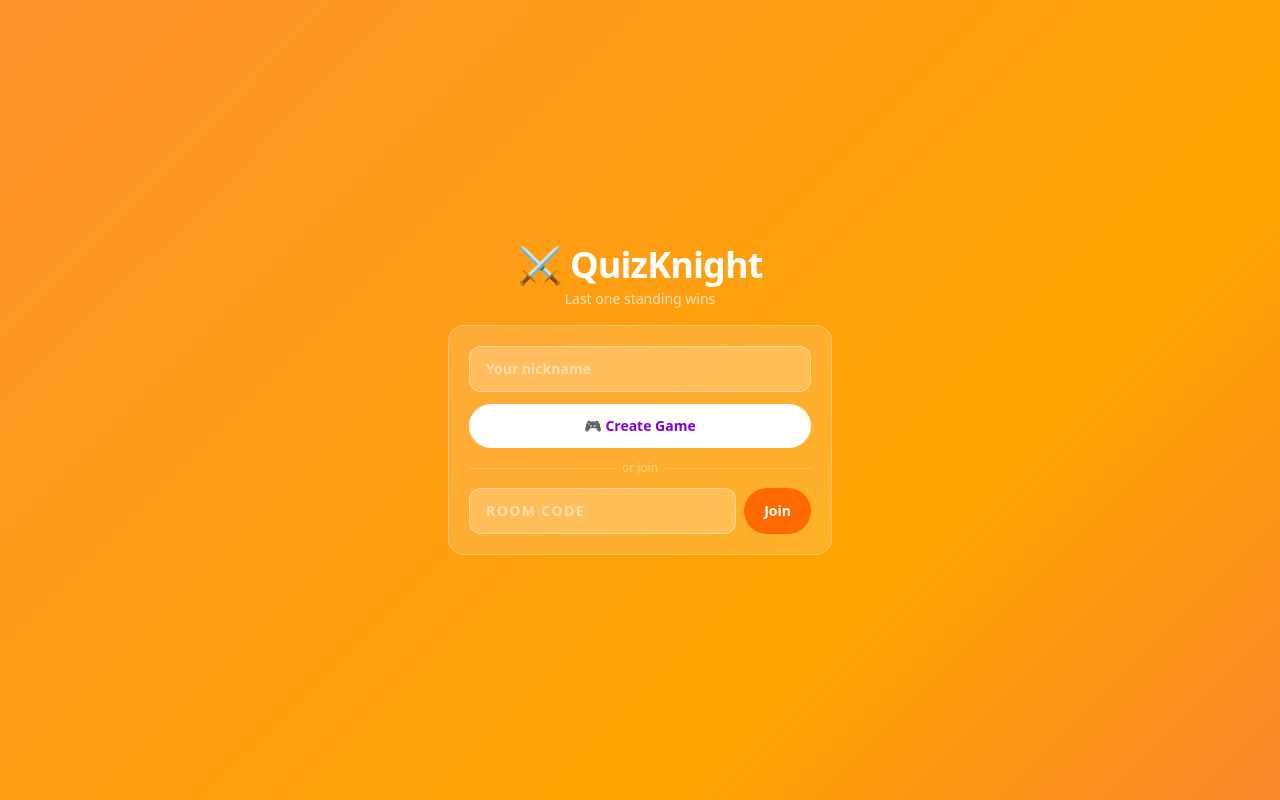
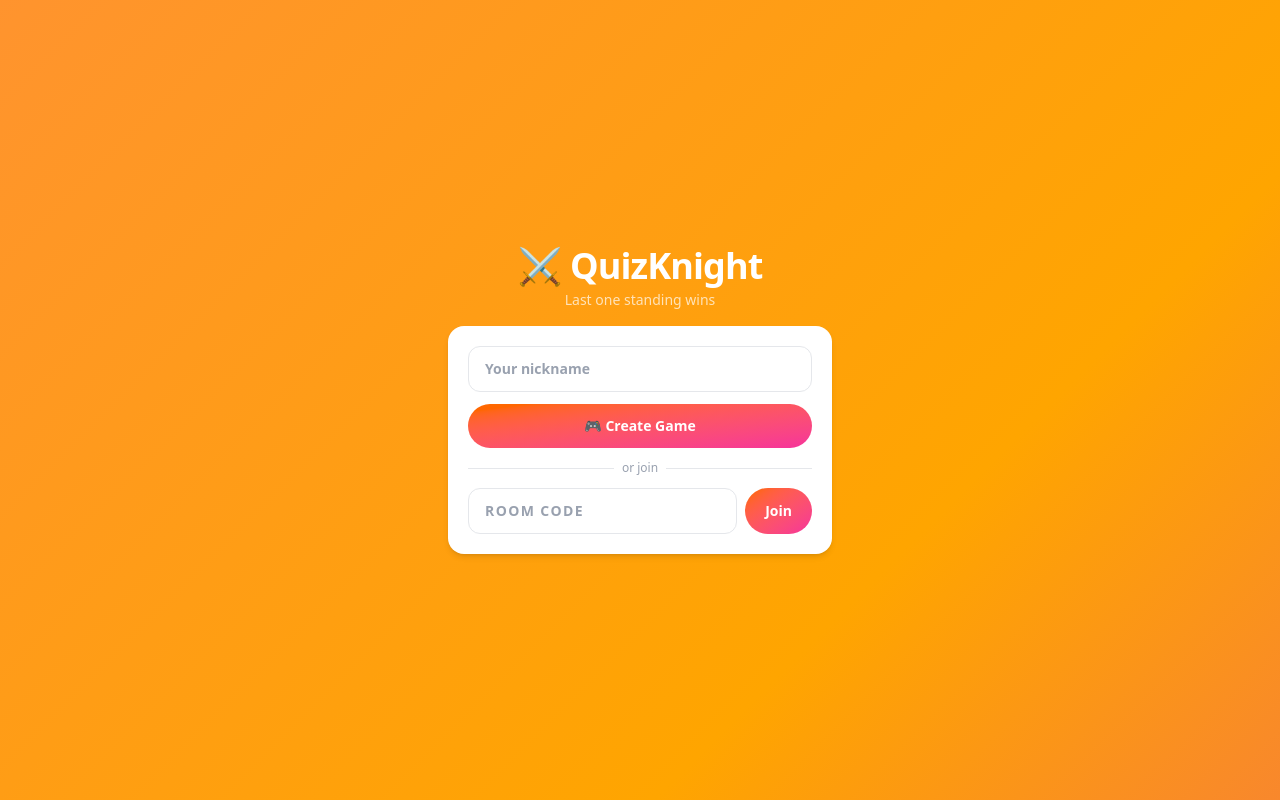
Before and after one commit to Murph-bot/quiz-project, a Next.js app: page / in a window 1280 px wide. Built offline with nearby package versions, Linux system fonts and the light colour scheme.

Commit message:
feat(ui): HomeScreen — white card form, gradient buttons, gray divider

```diff
--- a/src/components/HomeScreen.tsx
+++ b/src/components/HomeScreen.tsx
@@ -79,28 +79,28 @@ export default function HomeScreen() {
           <p className="text-white/70 text-sm mt-1">Last one standing wins</p>
         </div>
 
-        <div className="bg-white/15 backdrop-blur border border-white/30 rounded-2xl p-5 flex flex-col gap-3">
+        <div className="bg-white rounded-2xl shadow-md p-5 flex flex-col gap-3">
           <input
             type="text"
             placeholder="Your nickname"
             maxLength={20}
             value={nickname}
             onChange={e => { setNickname(e.target.value); setError('') }}
-            className="w-full bg-white/20 border border-white/40 rounded-xl px-4 py-3 text-white placeholder-white/50 font-bold text-sm focus:outline-none focus:border-white"
+            className="w-full bg-white border border-gray-200 rounded-xl px-4 py-3 text-gray-900 placeholder-gray-400 font-bold text-sm focus:outline-none focus:border-orange-400"
           />
 
           <button
             onClick={handleCreate}
             disabled={loading}
-            className="w-full bg-white text-purple-700 font-black text-sm rounded-full py-3 disabled:opacity-50 active:scale-95 transition-transform"
+            className="w-full bg-gradient-to-br from-orange-500 to-pink-500 text-white font-black text-sm rounded-full py-3 disabled:opacity-50 active:scale-95 transition-transform"
           >
             🎮 Create Game
           </button>
 
           <div className="flex items-center gap-2">
-            <div className="flex-1 h-px bg-white/20" />
-            <span className="text-white/40 text-xs">or join</span>
-            <div className="flex-1 h-px bg-white/20" />
+            <div className="flex-1 h-px bg-gray-200" />
+            <span className="text-gray-400 text-xs">or join</span>
+            <div className="flex-1 h-px bg-gray-200" />
           </div>
 
           <div className="flex gap-2">
@@ -110,19 +110,19 @@ export default function HomeScreen() {
               maxLength={4}
               value={roomCode}
               onChange={e => { setRoomCode(e.target.value.toUpperCase()); setError('') }}
-              className="flex-1 bg-white/20 border border-white/40 rounded-xl px-4 py-3 text-white placeholder-white/50 font-bold text-sm uppercase tracking-widest focus:outline-none focus:border-white"
+              className="flex-1 bg-white border border-gray-200 rounded-xl px-4 py-3 text-gray-900 placeholder-gray-400 font-black text-sm uppercase tracking-widest focus:outline-none focus:border-orange-400"
             />
             <button
               onClick={handleJoin}
               disabled={loading}
-              className="bg-orange-500 text-white font-black text-sm rounded-full px-5 disabled:opacity-50 active:scale-95 transition-transform"
+              className="bg-gradient-to-br from-orange-500 to-pink-500 text-white font-black text-sm rounded-full px-5 disabled:opacity-50 active:scale-95 transition-transform"
             >
               Join
             </button>
           </div>
 
           {error && (
-            <p className="text-red-300 text-xs text-center font-semibold">{error}</p>
+            <p className="text-red-500 text-xs text-center font-semibold">{error}</p>
           )}
         </div>
       </div>
```
